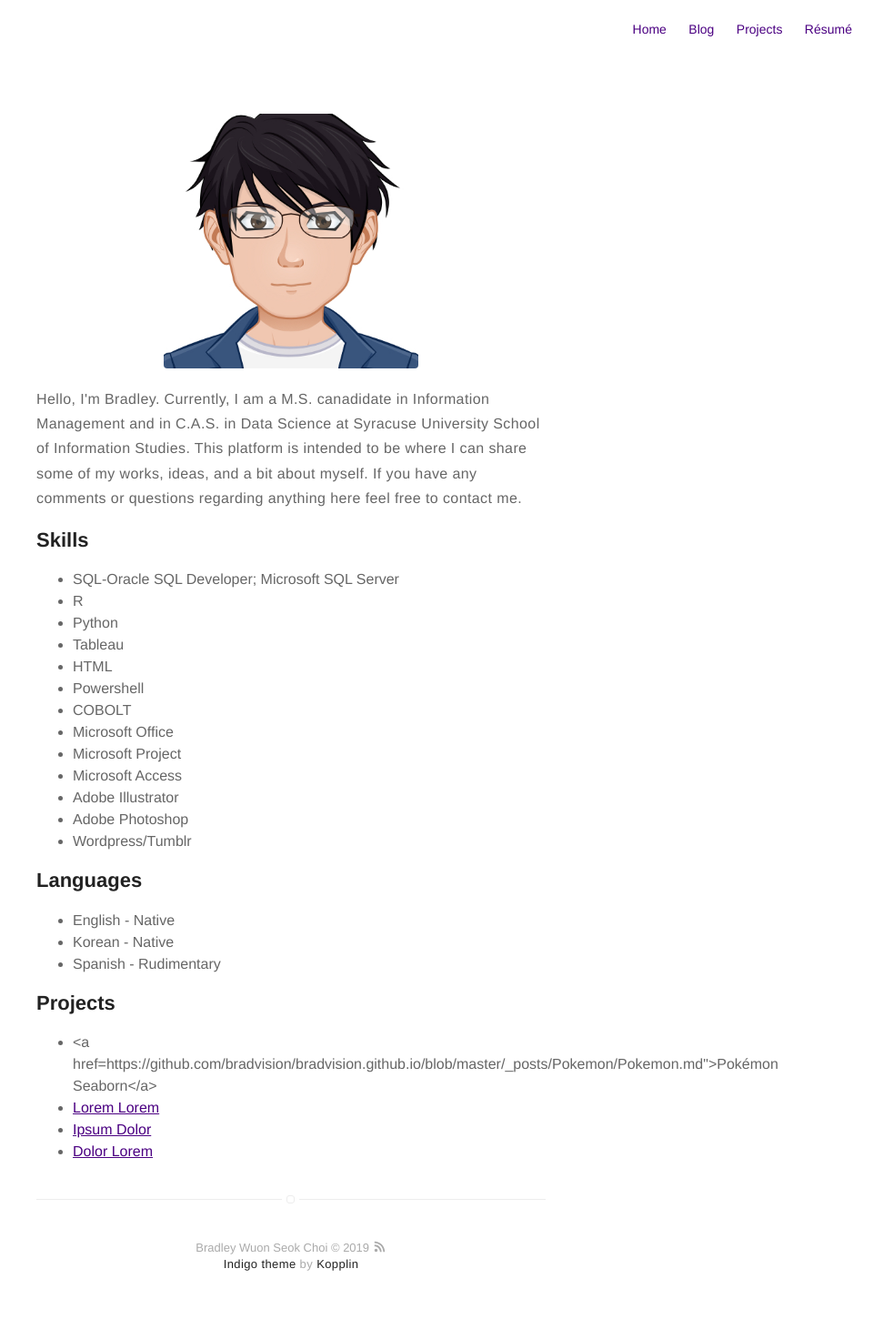
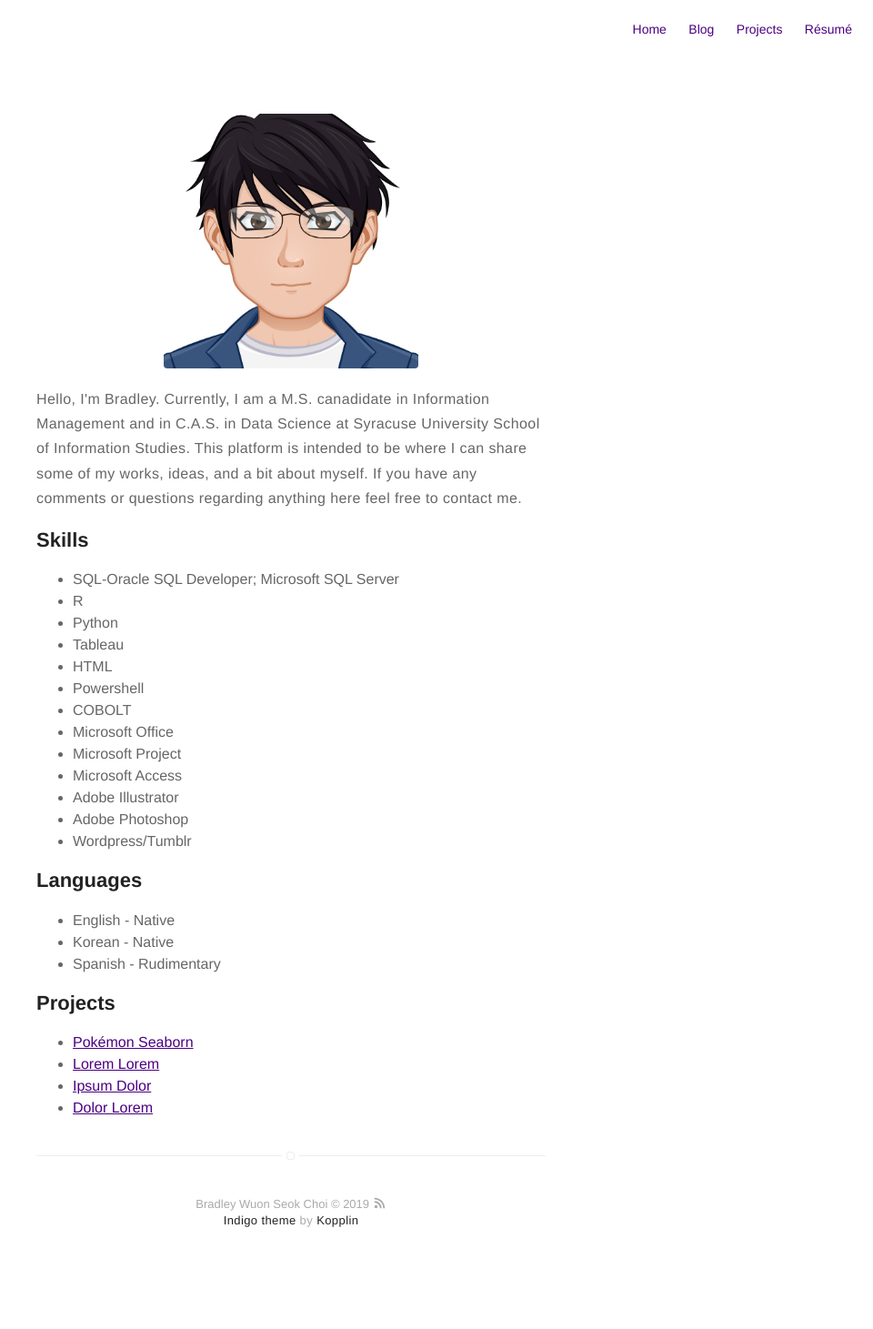
Before and after one commit to bradvision/bradvision.github.io, a Jekyll site: the page built from about.md, in a window 1280 px wide. Shown: the whole page at 91% size, without its empty margins (320-1280 px from the left). Built offline with Jekyll 4.4.1, drawn with Linux system fonts in a browser that asks for light colours; after the commit the page ends 1413 px from its top, so only the background shows below that; part of the change alters nothing that is shown.

Commit message:
Update about.md

```diff
--- a/about.md
+++ b/about.md
@@ -39,7 +39,7 @@ feel free to contact me.</p>
 <h2>Projects</h2>
 
 <ul>
-	<li><a href=https://github.com/bradvision/bradvision.github.io/blob/master/_posts/Pokemon/Pokemon.md">Pokémon Seaborn</a></li>
+	<li><a href="https://github.com/bradvision/IST652_Scripting/blob/master/Pokemon/Pokemon.md">Pokémon Seaborn</a></li>
 	<li><a href="https://github.com/">Lorem Lorem</a></li>
 	<li><a href="https://github.com/">Ipsum Dolor</a></li>
 	<li><a href="https://github.com/">Dolor Lorem</a></li>
```
